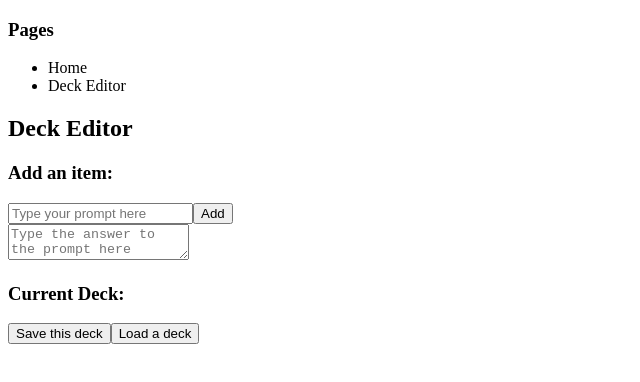
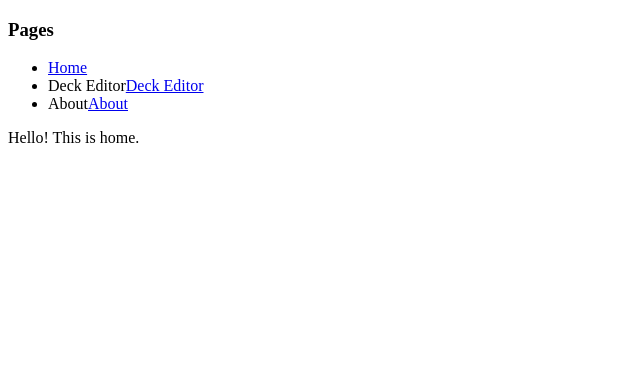
Before and after one commit to seanmizen/flash-app, a React (Create React App) app: page / in a window 1280 px wide. Shown: the top 382 px of the page, without its empty margins (0-640 px from the left). Built offline with nearby package versions, Linux system fonts and the light colour scheme.

Commit message:
Got Router working, added new files

```diff
--- /dev/null
+++ b/src/About.js
@@ -0,0 +1,11 @@
+import React, { Component } from "react";
+
+class About extends Component {
+    render() {
+        return (
+            <h1>lol</h1>
+        );
+    }
+};
+
+export default About;
--- a/src/App.js
+++ b/src/App.js
@@ -1,20 +1,28 @@
 import React, { Component } from "react";
+import Home from "./Home";
 import Nav from "./Nav";
 import DeckEditor from "./DeckEditor";
+import About from "./About";
 import { BrowserRouter as Router, Switch, Route } from 'react-router-dom';
 //import './App.css';
 
 class App extends Component {
-    constructor(props) {
-        super(props);
-    }
-
     render() {
         return (
-            <div className="App">
+            <Router>
                 <Nav />
-                <h1>Main App screen</h1>
-            </div>
+                <Switch>
+                    <Route path="/DeckEditor">
+                        <DeckEditor />
+                    </Route>
+                    <Route path="/About">
+                        <About />
+                    </Route>
+                    <Route path="/">
+                        <Home />
+                    </Route>
+                </Switch>
+            </Router>
         );
     }
 };
--- a/src/DeckEditor.js
+++ b/src/DeckEditor.js
@@ -1,7 +1,4 @@
 import React, { Component } from "react";
-import Nav from "./Nav";
-//import './App.css';
-import { BrowserRouter as Router, Switch, Route } from 'react-router-dom';
 
 //Adapted from Tiff In Tech's React tutorial (Todo List)
 
@@ -10,6 +7,8 @@ class DeckEditor extends Component {
     super(props);
 
     //const initList = localStorage.getItem("storageList");
+
+    console.log('home re-rendering');
 
     this.state = {
       newPrompt: "",
@@ -65,8 +64,8 @@ class DeckEditor extends Component {
 
   render() {
     return (
-      <root>
-        <Nav />
+      <div>
+        <span>test</span>
         <div className="deck-editor">
           <h2>Deck Editor</h2>
           <div className="deck-editor-edit-area">
@@ -93,20 +92,6 @@ class DeckEditor extends Component {
               onChange={e => this.updateInput("newAnswer", e.target.value)}
             />
 
-            {/* <ul>
-              {this.state.list.map(item => {
-                return (
-                  <li key={item.id}>
-                    <div className="item-prompt">{item.prompt}</div>
-                    <div className="item-answer">{item.answer}</div>
-                    <button
-                      onClick={() => this.deleteItem(item.id)}
-                    >X</button>
-                  </li>
-                )
-              })}
-            </ul> */}
-
           </div>
           <div className="deck-editor-item-list">
             <h3>Current Deck:</h3>
@@ -119,18 +104,13 @@ class DeckEditor extends Component {
             <button>Save this deck</button>
             <button>Load a deck</button>
           </div>
-
         </div>
-      </root>
+      </div >
     );
   }
 };
 
 class ItemList extends React.Component {
-  constructor(props) {
-    super(props);
-  }
-
   render() {
     return <ul>
       {this.props.list.map(item => {
--- /dev/null
+++ b/src/Home.js
@@ -0,0 +1,12 @@
+import React, { Component } from "react";
+//import './App.css';
+
+class Home extends Component {
+    render() {
+        return (
+            <span>Hello! This is home.</span>
+        );
+    }
+};
+
+export default Home;
--- a/src/Nav.js
+++ b/src/Nav.js
@@ -1,23 +1,28 @@
 import React, { Component } from "react";
-//import './App.css';
-import { BrowserRouter as Router, Switch, Route } from 'react-router-dom';
+import { Link } from 'react-router-dom';
 
 class Nav extends Component {
-    constructor(props) {
-        super(props);
-    }
-
     render() {
         return (
             <nav className="nav">
                 <h3>Pages</h3>
+
                 <ul>
-                    <li>Home</li>
-                    <li>Deck Editor</li>
+                    <li>
+                        <Link to="/">Home</Link>
+                    </li>
+                    <li>Deck Editor
+                        <Link to="/DeckEditor">Deck Editor</Link>
+                    </li>
+                    <li>About
+                        <Link to="/About">About</Link>
+                    </li>
                 </ul>
+
             </nav>
         );
     }
 };
 
+
 export default Nav;
--- a/src/index.js
+++ b/src/index.js
@@ -1,12 +1,11 @@
 import React from 'react';
 import ReactDOM from 'react-dom';
-import DeckEditor from './DeckEditor';
 import App from './App';
 //import './App.css';
 
 ReactDOM.render(
   <React.StrictMode>
-    <DeckEditor />
+    <App />
   </React.StrictMode>,
   document.getElementById('root')
 );
```
